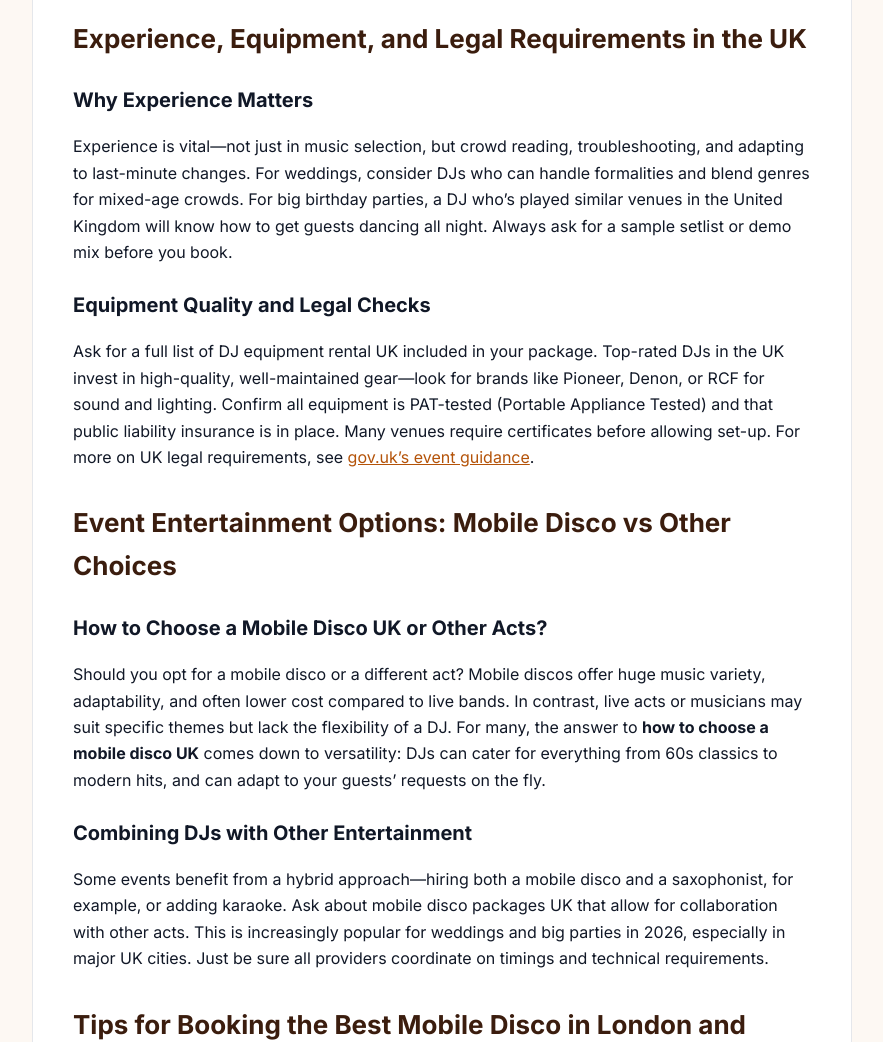
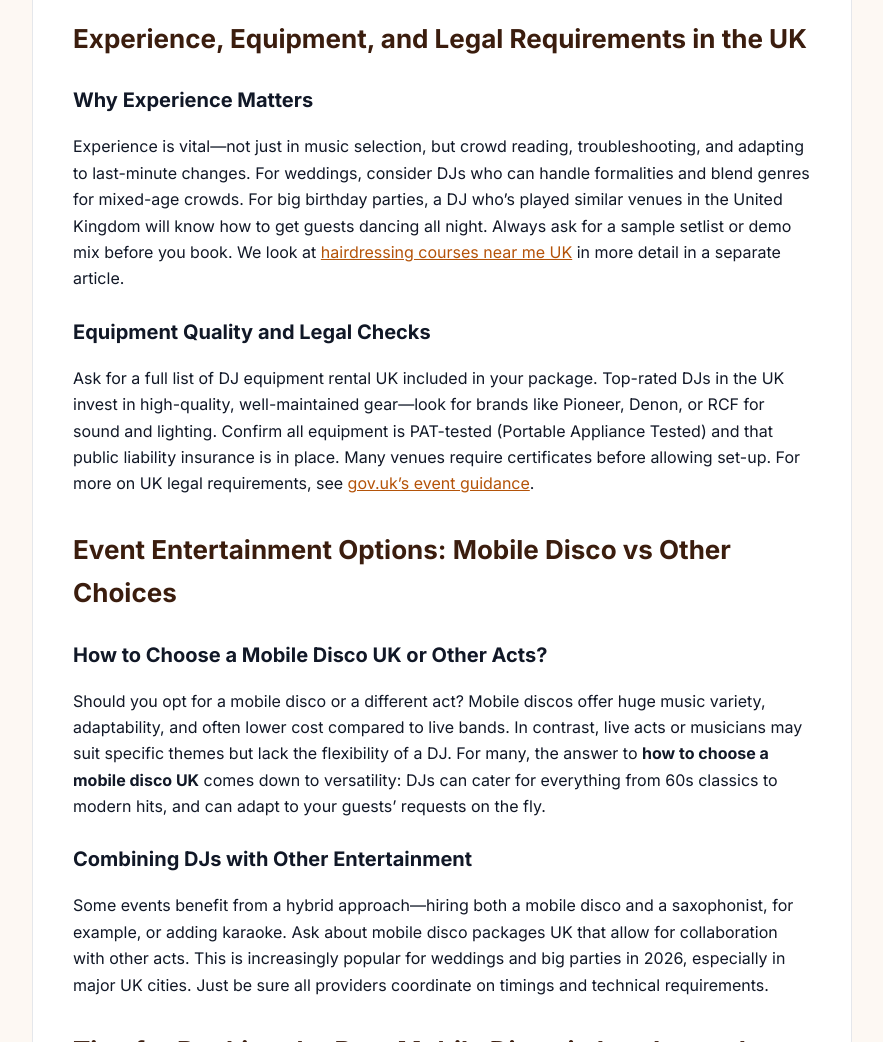
Before and after one commit to aiautomationuk/net-mane-attraction, a plain HTML site: page blog/how-to-choose-a-mobile-disco-uk-in-depth-2026-guide-for-events.html in a window 1280 px wide. Shown: the part 4880-5922 px from the top of the page, without its empty margins (198-1081 px from the left). Drawn offline with Linux system fonts and the light colour scheme.

Commit message:
Link to a new related post: Hairdressing Courses Near Me UK

```diff
--- a/blog/how-to-choose-a-mobile-disco-uk-in-depth-2026-guide-for-events.html
+++ b/blog/how-to-choose-a-mobile-disco-uk-in-depth-2026-guide-for-events.html
@@ -79,7 +79,7 @@ article.post blockquote{border-left:4px solid var(--p);margin:16px 0;padding:6px
 <figure style="margin:2em 0;text-align:center;"><img src="/images/how-to-choose-a-mobile-disco-uk-in-depth-2026-guide-for-events-fa3ad6.webp" alt="People parade down a street, dressed in white clothing" title="People parade down a street, dressed in white clothing" style="width:100%;max-width:900px;border-radius:10px;box-shadow:0 4px 20px rgba(0,0,0,.08);" loading="lazy" width="1600" height="900"/><figcaption style="font-size:0.75em;color:#94a3b8;margin-top:0.4em;">Photo by <a href="https://unsplash.com/@anniespratt?utm_source=auto-seo&amp;utm_medium=referral" rel="nofollow noopener" target="_blank">Annie Spratt</a> on <a href="https://unsplash.com/photos/people-parade-down-a-street-dressed-in-white-clothing-WAxahGw6qZQ?utm_source=auto-seo&amp;utm_medium=referral" rel="nofollow noopener" target="_blank">Unsplash</a></figcaption></figure>
 <h2>Experience, Equipment, and Legal Requirements in the UK</h2>
 <h3>Why Experience Matters</h3>
-<p>Experience is vital—not just in music selection, but crowd reading, troubleshooting, and adapting to last-minute changes. For weddings, consider DJs who can handle formalities and blend genres for mixed-age crowds. For big birthday parties, a DJ who’s played similar venues in the United Kingdom will know how to get guests dancing all night. Always ask for a sample setlist or demo mix before you book.</p>
+<p>Experience is vital—not just in music selection, but crowd reading, troubleshooting, and adapting to last-minute changes. For weddings, consider DJs who can handle formalities and blend genres for mixed-age crowds. For big birthday parties, a DJ who’s played similar venues in the United Kingdom will know how to get guests dancing all night. Always ask for a sample setlist or demo mix before you book. We look at <a href="https://maneattraction.hair/blog/hairdressing-courses-near-me-uk.html">hairdressing courses near me UK</a> in more detail in a separate article.</p>
 <h3>Equipment Quality and Legal Checks</h3>
 <p>Ask for a full list of DJ equipment rental UK included in your package. Top-rated DJs in the UK invest in high-quality, well-maintained gear—look for brands like Pioneer, Denon, or RCF for sound and lighting. Confirm all equipment is PAT-tested (Portable Appliance Tested) and that public liability insurance is in place. Many venues require certificates before allowing set-up. For more on UK legal requirements, see <a href="https://www.gov.uk/temporary-events-notice" rel="noopener">gov.uk’s event guidance</a>.</p>
 <h2>Event Entertainment Options: Mobile Disco vs Other Choices</h2>
```
